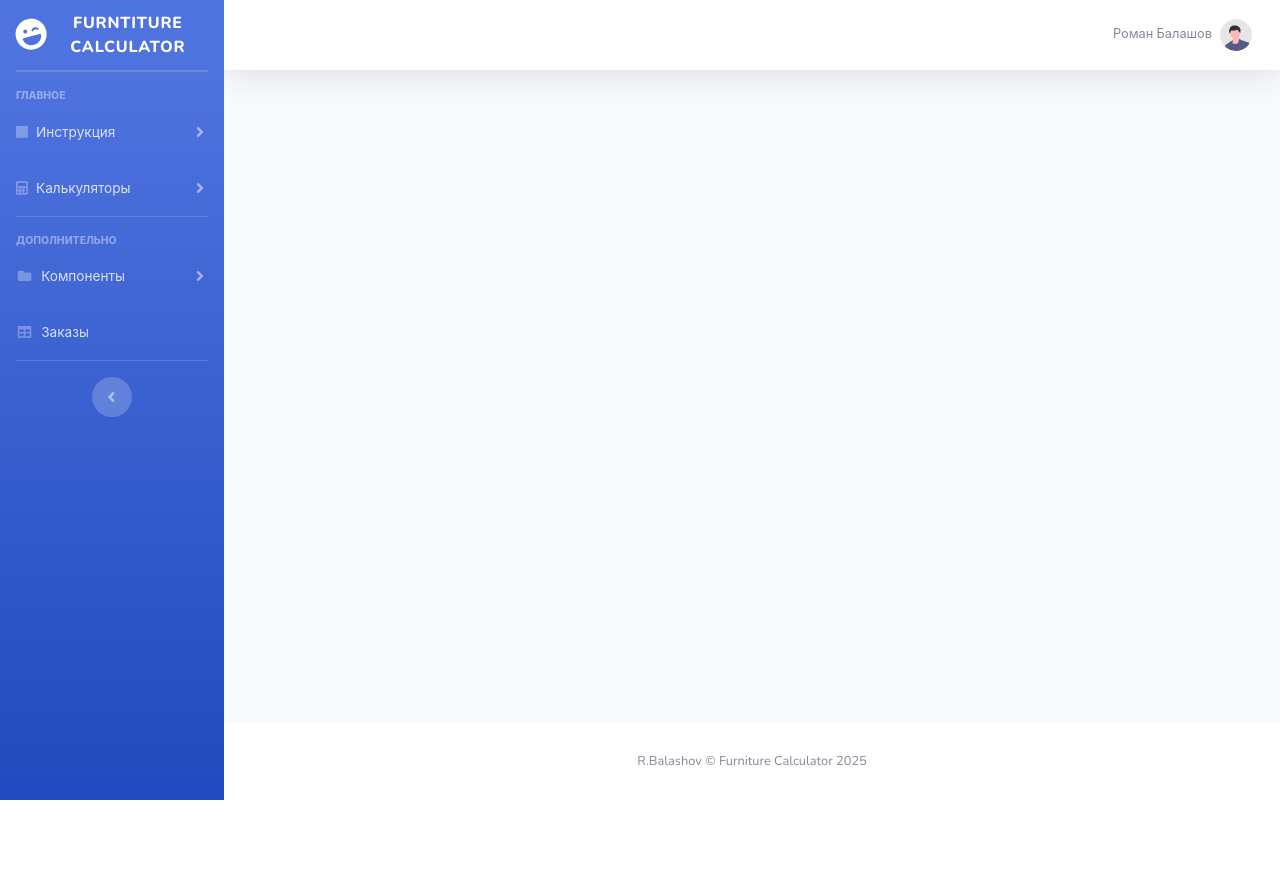
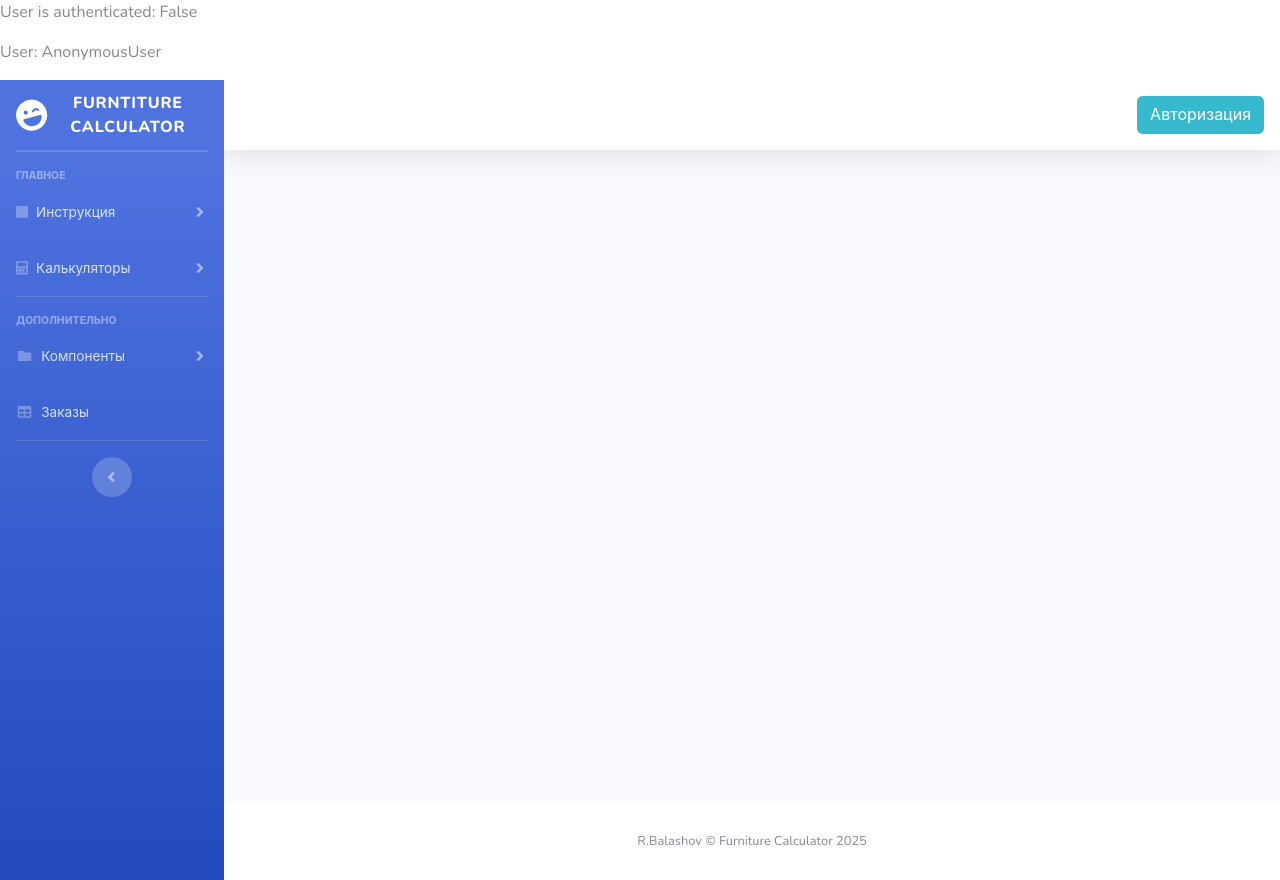
Before and after one commit to romz987/furniture-calc, a Django app: page / in a window 1280 px wide. Before the commit the page ends 800 px from the top, so only its background shows below. Run offline with Django 5.2, Linux system fonts and the light colour scheme; data that the repository does not hold is empty; some libraries are stand-ins or nearby versions.

Commit message:
fix: add auth/profile user block;

```diff
--- a/furniture/templates/furniture/base.html
+++ b/furniture/templates/furniture/base.html
@@ -1,4 +1,6 @@
 {% load static %}
+<p>User is authenticated: {{ user.is_authenticated }}</p>
+<p>User: {{ user }}</p>
 <!DOCTYPE html>
 <html lang="en">
 
@@ -151,12 +153,13 @@
                     </button>
 
                     <!-- Topbar Navbar -->
+                    {% if user.is_authenticated %}
                     <ul class="navbar-nav ml-auto">
                         <!-- Nav Item - User Information -->
                         <li class="nav-item dropdown no-arrow">
                             <a class="nav-link dropdown-toggle" href="#" id="userDropdown" role="button"
                                 data-toggle="dropdown" aria-haspopup="true" aria-expanded="false">
-                                <span class="mr-2 d-none d-lg-inline text-gray-600 small">Роман Балашов</span>
+                              <span class="mr-2 d-none d-lg-inline text-gray-600 small">{{ user }}</span>
                                 <img class="img-profile rounded-circle"
                                     src="{% static 'img/undraw_profile.svg' %}">
                             </a>
@@ -167,22 +170,19 @@
                                     <i class="fas fa-user fa-sm fa-fw mr-2 text-gray-400"></i>
                                     Профиль
                                 </a>
-                                <a class="dropdown-item" href="#">
-                                    <i class="fas fa-cogs fa-sm fa-fw mr-2 text-gray-400"></i>
-                                    Настройки
-                                </a>
-                                <a class="dropdown-item" href="#">
-                                    <i class="fas fa-list fa-sm fa-fw mr-2 text-gray-400"></i>
-                                    Активность
-                                </a>
                                 <div class="dropdown-divider"></div>
-                                <a class="dropdown-item" href="#" data-toggle="modal" data-target="#logoutModal">
+                                <a class="dropdown-item" href="{% url 'users:user_logout' %}">
                                     <i class="fas fa-sign-out-alt fa-sm fa-fw mr-2 text-gray-400"></i>
                                     Выход
                                 </a>
                             </div>
                         </li>
                     </ul>
+                    {% else %}
+                    <div class="d-flex ml-auto">
+                      <a class="btn btn-info" href="{% url 'users:user_login' %}">Авторизация</a>
+                    </div>
+                    {% endif %}
                 </nav>
             <!-- Begin Page Content -->
             <div class="container-fluid">
```
